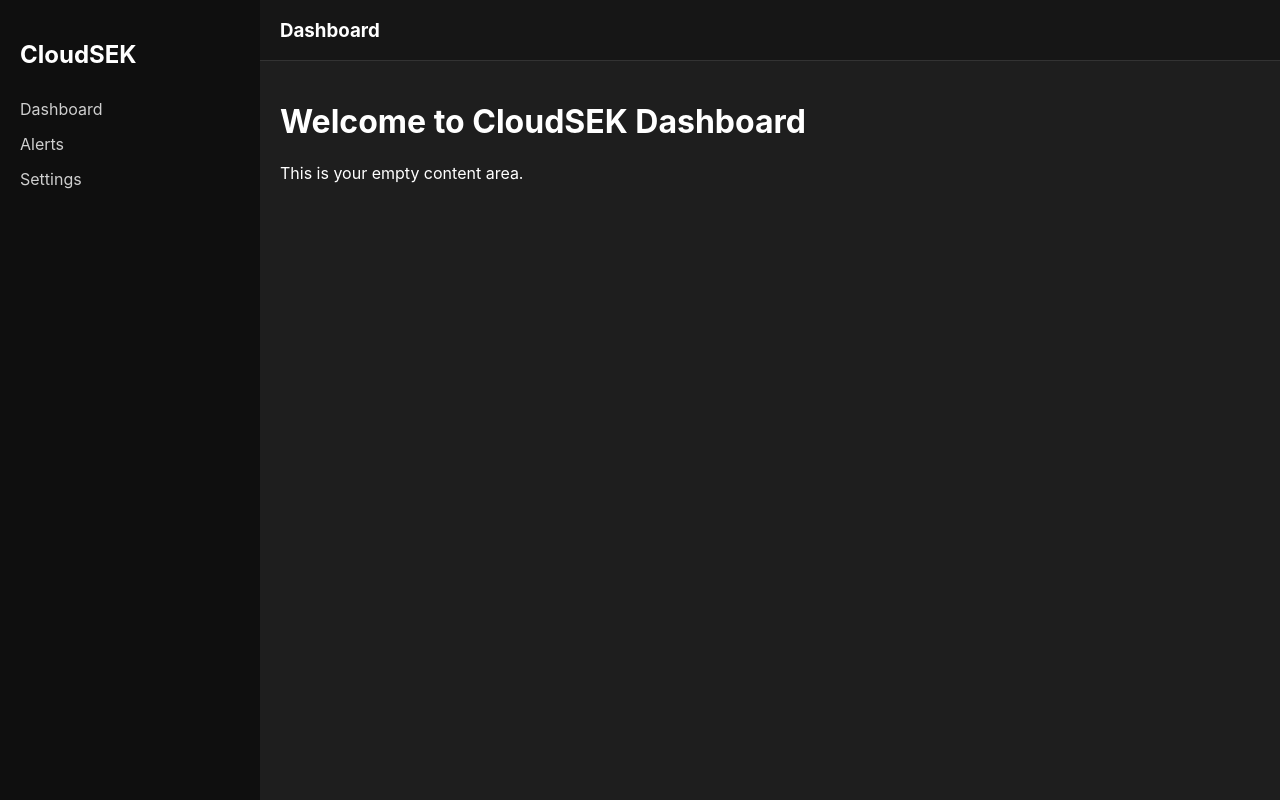
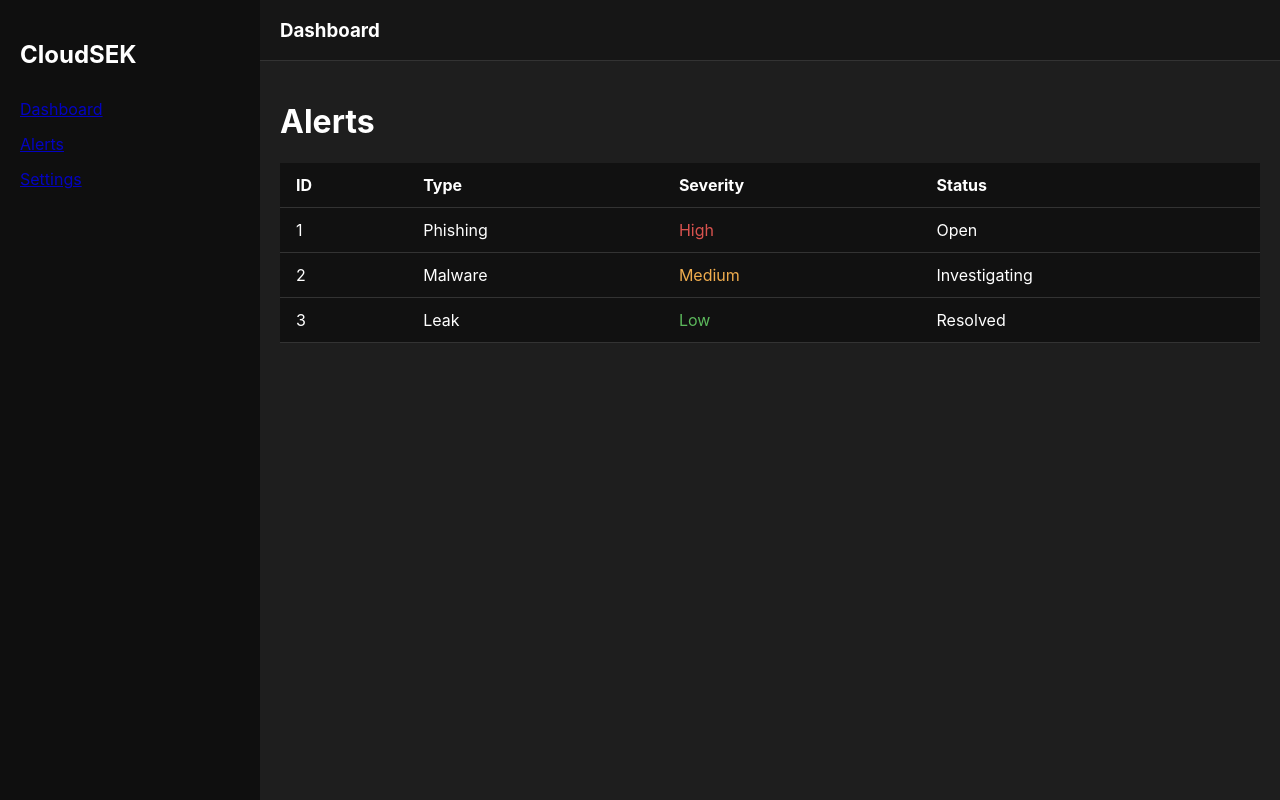
Before and after one commit to Jeevan-88/cloudsek-dashboard, a React (Create React App) app: page /alerts in a window 1280 px wide. Built offline with nearby package versions, Linux system fonts and the light colour scheme.

Commit message:
added routing and pages

```diff
--- a/package.json
+++ b/package.json
@@ -9,6 +9,7 @@
     "@testing-library/user-event": "^13.5.0",
     "react": "^19.2.0",
     "react-dom": "^19.2.0",
+    "react-router-dom": "^7.9.6",
     "react-scripts": "5.0.1",
     "web-vitals": "^2.1.4"
   },
--- a/src/App.js
+++ b/src/App.js
@@ -1,11 +1,20 @@
+import { BrowserRouter as Router, Routes, Route } from "react-router-dom";
 import MainLayout from "./layout/MainLayout";
+import Dashboard from "./pages/Dashboard";
+import Alerts from "./pages/Alerts";
+import Settings from "./pages/Settings";
 
 function App() {
   return (
-    <MainLayout>
-      <h1>Welcome to CloudSEK Dashboard</h1>
-      <p>This is your empty content area.</p>
-    </MainLayout>
+    <Router>
+      <MainLayout>
+        <Routes>
+          <Route path="/" element={<Dashboard />} />
+          <Route path="/alerts" element={<Alerts />} />
+          <Route path="/settings" element={<Settings />} />
+        </Routes>
+      </MainLayout>
+    </Router>
   );
 }
 
--- /dev/null
+++ b/src/components/AlertTable.css
@@ -0,0 +1,30 @@
+.alert-table {
+  width: 100%;
+  border-collapse: collapse;
+  margin-top: 20px;
+  background: #111;
+  color: #fff;
+}
+
+.alert-table th,
+.alert-table td {
+  padding: 12px 16px;
+  border-bottom: 1px solid #333;
+  text-align: left;
+}
+
+.alert-table tr:hover {
+  background: #1c1c1c;
+}
+
+.sev.low {
+  color: #5cb85c;
+}
+
+.sev.medium {
+  color: #f0ad4e;
+}
+
+.sev.high {
+  color: #d9534f;
+}
--- /dev/null
+++ b/src/components/AlertTable.js
@@ -0,0 +1,29 @@
+import "./AlertTable.css";
+
+export default function AlertTable({ data }) {
+  return (
+    <table className="alert-table">
+      <thead>
+        <tr>
+          <th>ID</th>
+          <th>Type</th>
+          <th>Severity</th>
+          <th>Status</th>
+        </tr>
+      </thead>
+
+      <tbody>
+        {data.map((item) => (
+          <tr key={item.id}>
+            <td>{item.id}</td>
+            <td>{item.type}</td>
+            <td className={`sev ${item.severity.toLowerCase()}`}>
+              {item.severity}
+            </td>
+            <td>{item.status}</td>
+          </tr>
+        ))}
+      </tbody>
+    </table>
+  );
+}
--- a/src/layout/MainLayout.js
+++ b/src/layout/MainLayout.js
@@ -1,4 +1,5 @@
 import React from "react";
+import { Link } from "react-router-dom";
 import "./MainLayout.css";
 
 export default function MainLayout({ children }) {
@@ -7,9 +8,15 @@
       <aside className="sidebar">
         <h2>CloudSEK</h2>
         <ul>
-          <li>Dashboard</li>
-          <li>Alerts</li>
-          <li>Settings</li>
+          <li>
+            <Link to="/">Dashboard</Link>
+          </li>
+          <li>
+            <Link to="/alerts">Alerts</Link>
+          </li>
+          <li>
+            <Link to="/settings">Settings</Link>
+          </li>
         </ul>
       </aside>
 
@@ -18,9 +25,7 @@
           <h3>Dashboard</h3>
         </nav>
 
-        <div className="content">
-          {children}
-        </div>
+        <div className="content">{children}</div>
       </div>
     </div>
   );
--- /dev/null
+++ b/src/pages/Alerts.js
@@ -0,0 +1,16 @@
+import AlertTable from "../components/AlertTable";
+
+export default function Alerts() {
+  const mockAlerts = [
+    { id: 1, type: "Phishing", severity: "High", status: "Open" },
+    { id: 2, type: "Malware", severity: "Medium", status: "Investigating" },
+    { id: 3, type: "Leak", severity: "Low", status: "Resolved" },
+  ];
+
+  return (
+    <div>
+      <h1>Alerts</h1>
+      <AlertTable data={mockAlerts} />
+    </div>
+  );
+}
--- /dev/null
+++ b/src/pages/Dashboard.js
@@ -0,0 +1,8 @@
+export default function Dashboard() {
+  return (
+    <div>
+      <h1>Dashboard</h1>
+      <p>Overview of metrics will appear here.</p>
+    </div>
+  );
+}
--- /dev/null
+++ b/src/pages/Settings.js
@@ -0,0 +1,8 @@
+export default function Settings() {
+  return (
+    <div>
+      <h1>Settings</h1>
+      <p>USER preferences, account config, etc.</p>
+    </div>
+  );
+}
```
Also changed, not shown: 1 other file (tests, documents, lock files or other folders).
